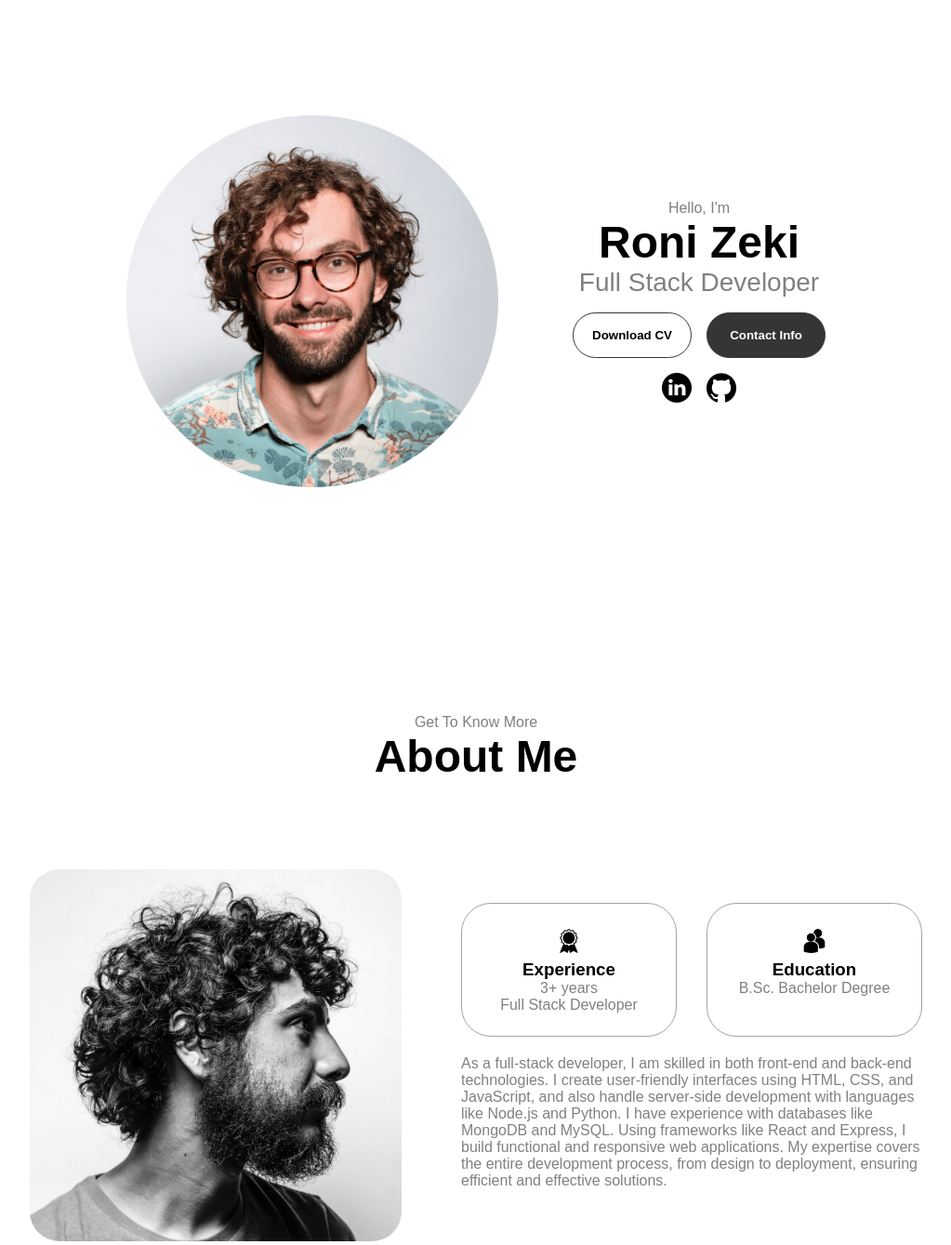
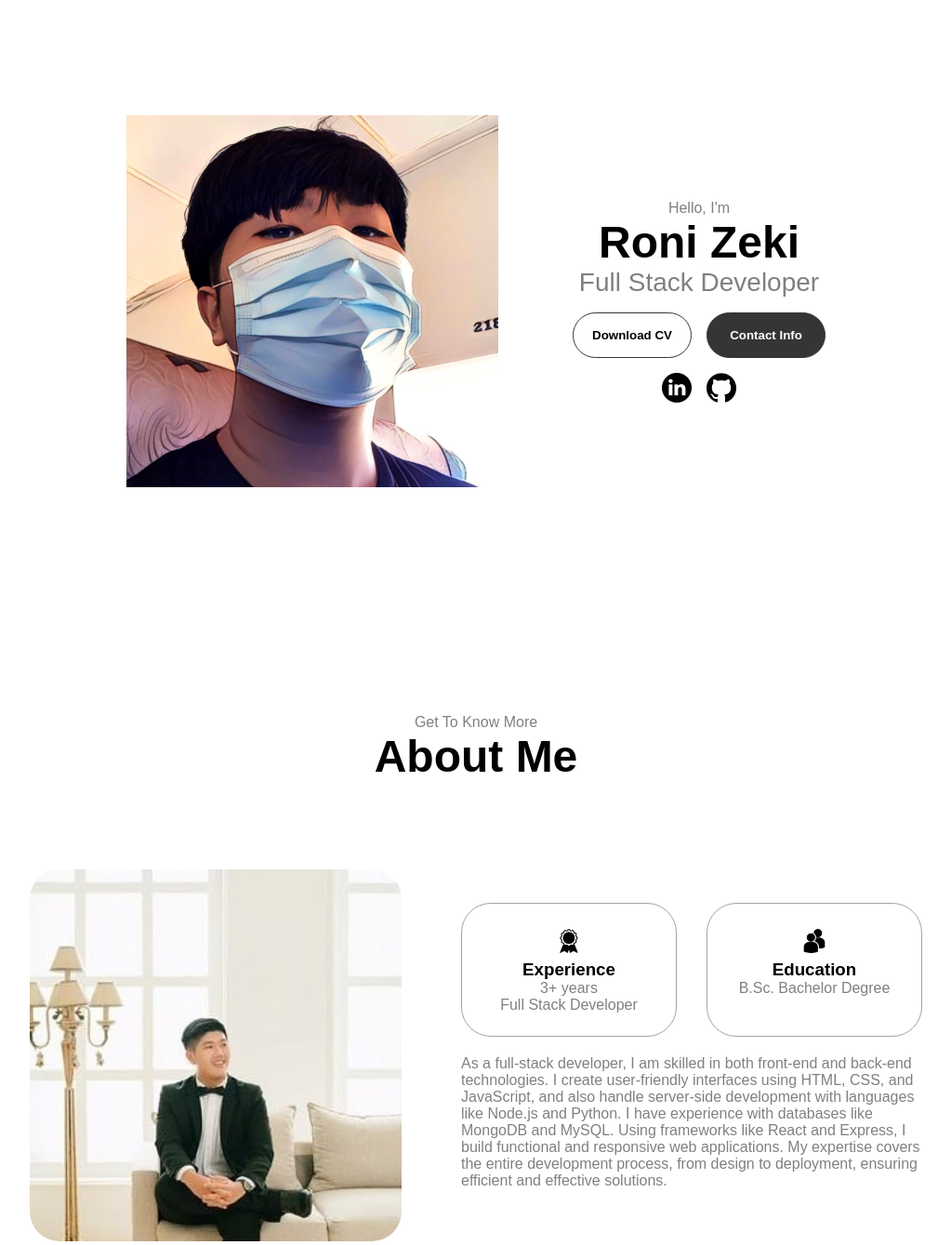
Before and after one commit to roniyeo/ronizeki, a plain HTML site: page index.html in a window 1280 px wide. Shown: the part 160-1499 px from the top of the page at 93% size, without its empty margins (128-1151 px from the left). Drawn offline with Linux system fonts and the light colour scheme; a web font is replaced by a local one.

Commit message:
Added Picture

```diff
--- a/index.html
+++ b/index.html
@@ -40,7 +40,7 @@
     </nav>
     <section id="profile">
         <div class="section__pic-container">
-            <img src="./assets/profile-pic.png">
+            <img src="./assets/profile-2.jpg">
         </div>
         <div class="section__text">
             <p class="section__text__p1">Hello, I'm</p>
@@ -64,7 +64,7 @@
         <h1 class="title">About Me</h1>
         <div class="section-container">
             <div class="section__pic-container">
-                <img src="./assets/about-pic.png" alt="Profile Picture" class="about-pic">
+                <img src="./assets/profile-1.jpg" alt="Profile Picture" class="about-pic">
             </div>
             <div class="about-details-container">
                 <div class="about-container">
```
Also changed, not shown: assets/profile-1.jpg (added), assets/profile-2.jpg (added).
